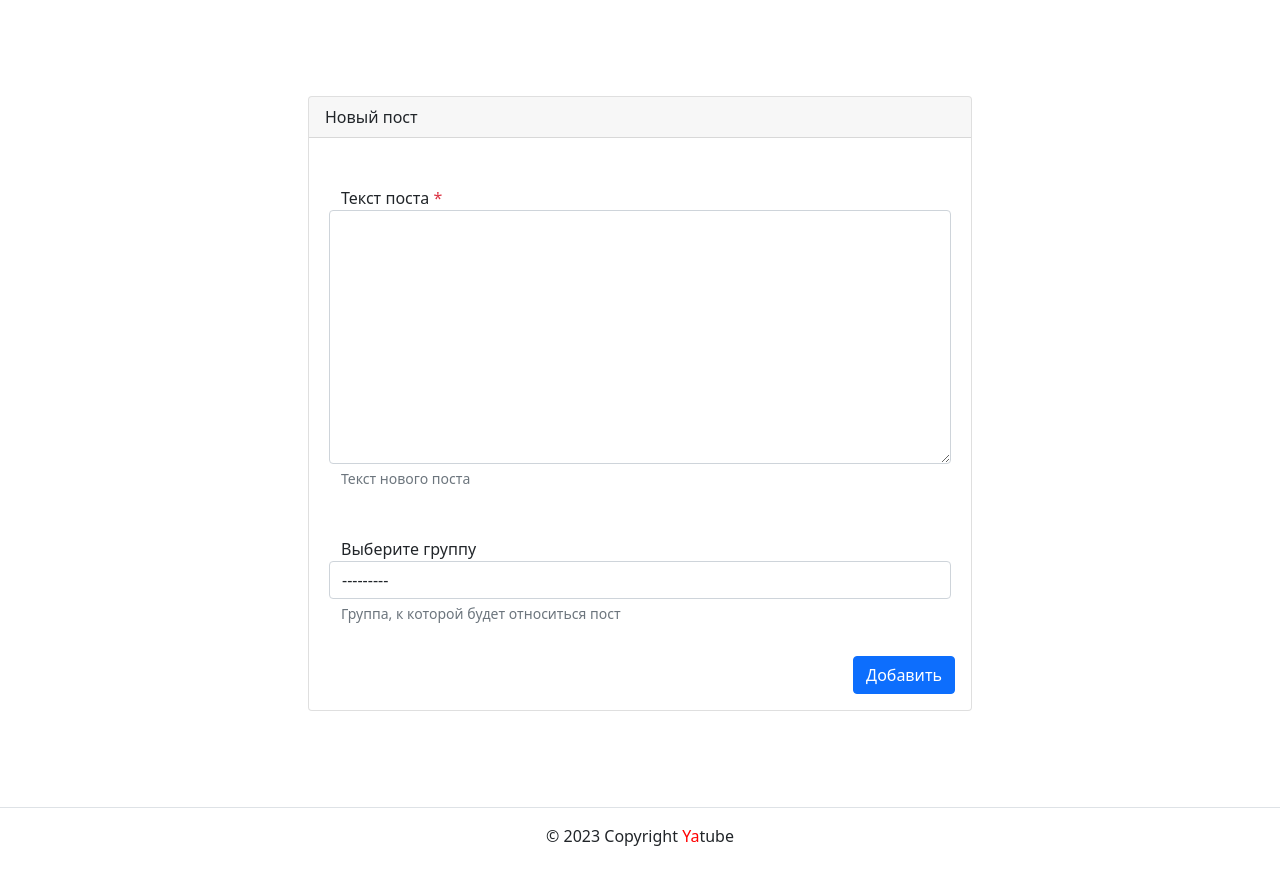
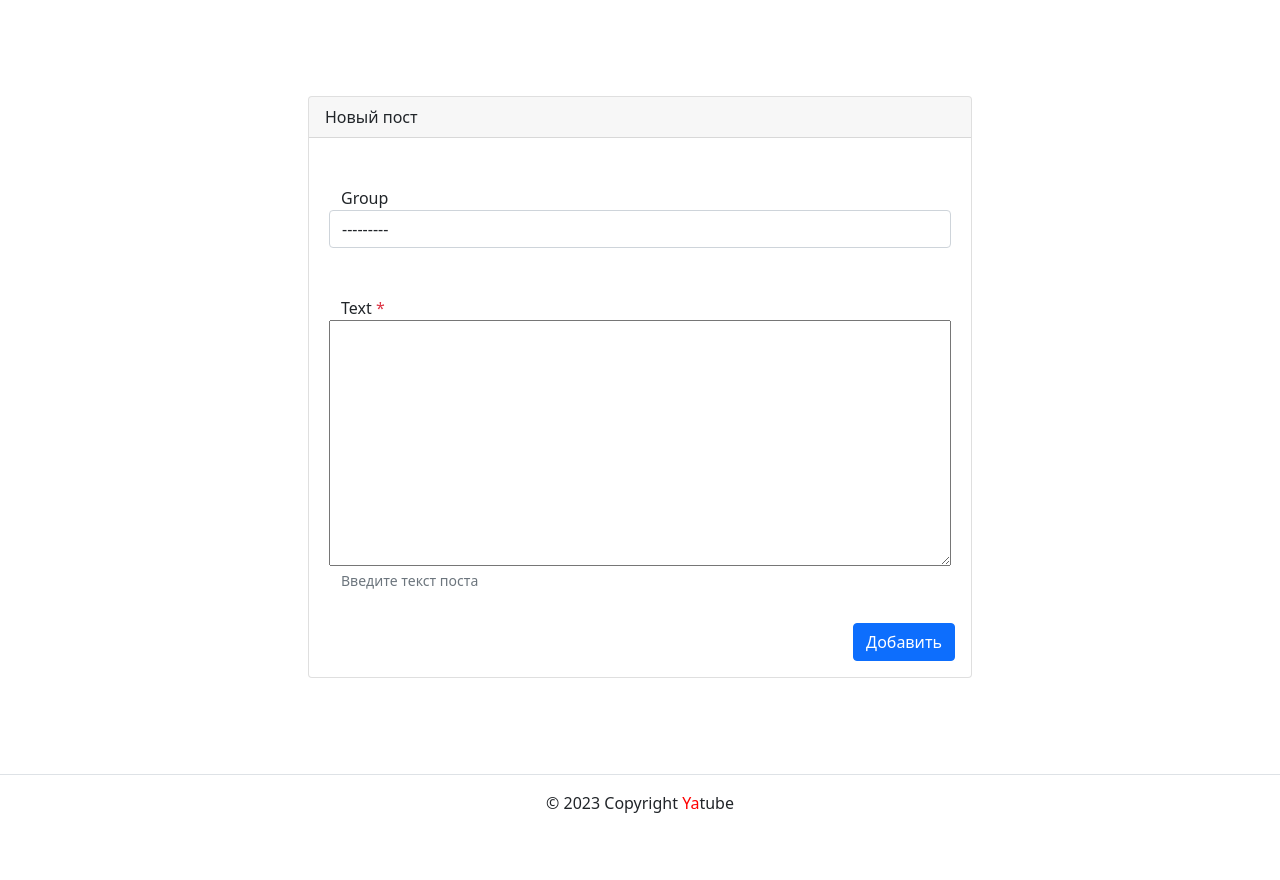
Before and after one commit to Littump/yatube_project, a Django app: page /create/ in a window 1280 px wide. Shown: the part 80-960 px from the top of the page. After the commit the page ends 893 px from the top, so only its background shows below. Run offline with Django 3.2, Linux system fonts and the light colour scheme; a user stored in the database is signed in; tables that the repository leaves empty hold one stand-in row (values such as "Sample post").

Commit message:
Add menu, create_post, edit_post, job with users etc

```diff
--- a/yatube/posts/forms.py
+++ b/yatube/posts/forms.py
@@ -4,12 +4,15 @@ from .models import Group, Post
 
 
 class PostForm(forms.ModelForm):
+    def __init__(self, *args, **kwargs):
+        super().__init__(*args, **kwargs)
+        self.fields['group'].required = False
+        self.fields['group'].queryset = Group.objects.all()
+
     class Meta:
         model = Post
         fields = ('group', 'text',)
         widgets = {'group': forms.Select(attrs={'class': 'form-control'})}
-
-    def __init__(self, *args, **kwargs):
-        super().__init__(*args, **kwargs)
-        self.fields['group'].required = False
-        self.fields['group'].queryset = Group.objects.all()
+        help_texts = {
+            'text': 'Введите текст поста'
+        }
--- a/yatube/posts/views.py
+++ b/yatube/posts/views.py
@@ -1,5 +1,7 @@
+from django.contrib.auth.decorators import login_required
 from django.core.paginator import Paginator
 from django.shortcuts import get_object_or_404, redirect, render
+from django.urls import reverse
 
 from .forms import PostForm
 from .models import Group, Post, User
@@ -37,11 +39,11 @@ def profile(request, username):
     paginator = Paginator(post_list, CNT_POSTS)
     page_number = request.GET.get('page')
     page_obj = paginator.get_page(page_number)
-    cnt_posts_user = len(post_list)
+    cnt_posts_user = user.posts.count()
     context = {
         'page_obj': page_obj,
         'cnt_posts_user': cnt_posts_user,
-        'username': username,
+        'author': user,
     }
     return render(request, 'posts/profile.html', context)
 
@@ -57,6 +59,7 @@ def post_detail(request, post_id):
     return render(request, 'posts/post_detail.html', context)
 
 
+@login_required
 def post_create(request):
     user = request.user
     if request.method == 'POST':
@@ -65,12 +68,14 @@ def post_create(request):
             post = form.save(commit=False)
             post.author = user
             post.save()
-            return redirect(f'/profile/{user.username}/')
+            url = reverse('posts:profile', args=[user.username])
+            return redirect(url)
     else:
         form = PostForm()
     return render(request, 'posts/create_post.html', {'form': form})
 
 
+@login_required
 def post_edit(request, post_id):
     user = request.user
     post = get_object_or_404(Post, id=post_id)
--- a/yatube/templates/base.html
+++ b/yatube/templates/base.html
@@ -29,8 +29,6 @@
 
             {% endblock %}
         </main>
-        <footer>
-            {% include 'includes/footer.html' %}
-        </footer>
+        {% include 'includes/footer.html' %}
     </body>
 </html>
--- a/yatube/templates/includes/card.html
+++ b/yatube/templates/includes/card.html
@@ -1,3 +1,4 @@
+<article>
     <ul>
         <li>
             Автор: {{ author }}
@@ -7,3 +8,4 @@
         </li>
     </ul>
     <p>{{ text }}</p>
+</article>
--- a/yatube/templates/posts/create_post.html
+++ b/yatube/templates/posts/create_post.html
@@ -11,26 +11,20 @@
           <div class="card-body">
             <form method="post" {% if is_edit %} action="{% url 'posts:post_edit' post_id %}" {% else %} action="{% url 'posts:post_create'%}" {% endif %}>
               {% csrf_token %}
-              <div class="form-group row my-3 p-3">
-                <label for="id_text">
-                  Текст поста
-                  <span class="required text-danger" >*</span>
-                </label>
-                <textarea name="text" cols="40" rows="10" class="form-control" required id="id_text">
-                  {% if form.text.value is not None %}
-                    {{form.text.value}}
-                  {%endif%}
-                </textarea>
-                <small id="id_text-help" class="form-text text-muted">
-                  Текст нового поста
-                </small>
-              </div>
-              <div class="form-group row my-3 p-3">
-                <label for="{{ form.group.id_for_label }}">Выберите группу</label> {{ form.group }}
-                <small id="id_group-help" class="form-text text-muted">
-                  Группа, к которой будет относиться пост
-                </small>
-              </div>
+              {% for field in form %}
+                <div class="form-group row my-3 p-3">
+                  <label for="{{ field.id_for_label }}">
+                    {{ field.label }}
+                    {% if field.field.required %}
+                      <span class="required text-danger">*</span>
+                    {% endif %}
+                  </label>
+                  {{ field }}
+                  {% if field.help_text %}
+                    <small id="{{ field.id_for_label }}-help" class="form-text text-muted">{{ field.help_text }}</small>
+                  {% endif %}
+                </div>
+              {% endfor %}
               <div class="d-flex justify-content-end">
                 <button type="submit" class="btn btn-primary">
                   {% if is_edit %}
--- a/yatube/templates/posts/profile.html
+++ b/yatube/templates/posts/profile.html
@@ -1,14 +1,14 @@
 {% extends 'base.html' %}
-{% block title %}Профайл пользователя {{username}}{% endblock %}
+{% block title %}Профайл пользователя {{author.username}}{% endblock %}
 {% block content %}
     <div class="container py-5">
-        <h1>Все посты пользователя {{username}} </h1>
+        <h1>Все посты пользователя {{author.username}} </h1>
         <h3>Всего постов: {{cnt_posts_user}}</h3>
         {% for post in page_obj %}
             <article>
             <ul>
                 <li>
-                Автор: {{username}}
+                Автор: {{author.username}}
                 <a href="{% url 'posts:profile' post.author.username %}">все посты пользователя</a>
                 </li>
                 <li>
--- a/yatube/yatube/settings.py
+++ b/yatube/yatube/settings.py
@@ -131,7 +131,8 @@ STATIC_URL = '/static/'
 
 LOGIN_URL = 'users:login'
 LOGIN_REDIRECT_URL = 'posts:index'
-LOGOUT_REDIRECT_URL = 'posts:index'
+# LOGOUT_URL = 'users:logout'
+# LOGOUT_REDIRECT_URL = 'users:logout'
 
 #  подключаем движок filebased.EmailBackend
 EMAIL_BACKEND = 'django.core.mail.backends.filebased.EmailBackend'
--- a/yatube/yatube/urls.py
+++ b/yatube/yatube/urls.py
@@ -19,7 +19,6 @@ from django.urls import include, path
 
 urlpatterns = [
     path('', include('posts.urls', namespace='posts')),
-    path('group/<slug:slug>/', include('posts.urls', namespace='posts')),
     path('admin/', admin.site.urls),
     path('about/', include('about.urls', namespace='about')),
     path('auth/', include('users.urls', namespace='users')),
```
Also changed, not shown: yatube/templates/posts/group_list.html (+4 -6 lines). Lines whose indentation alone changed are shown as unchanged.
